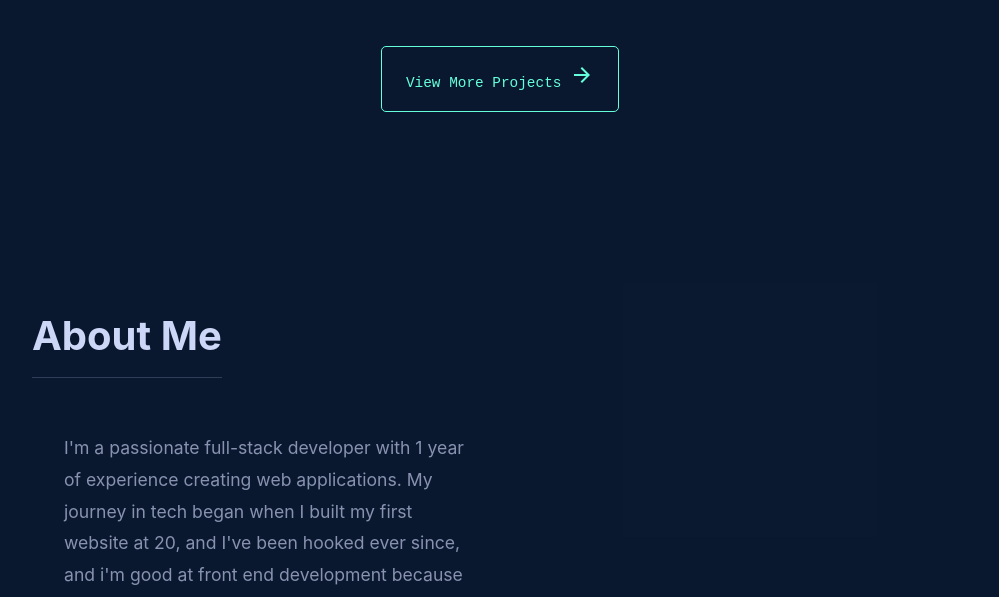
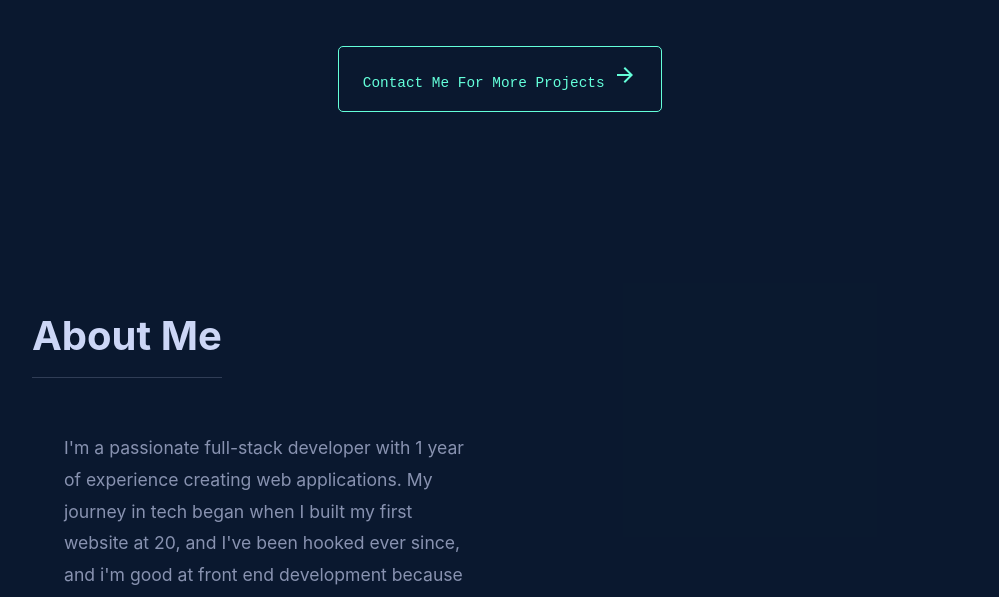
Before and after one commit to FernandoUrita/Personal-Portfolio, a plain HTML site: page index.html in a window 1280 px wide. Shown: the part 2766-3363 px from the top of the page, without its empty margins (140-1139 px from the left). Drawn offline with Linux system fonts and the light colour scheme.

Commit message:
Update index.html

```diff
--- a/index.html
+++ b/index.html
@@ -295,8 +295,8 @@
 </div>
 
         <div class="view-more">
-            <a href="#" class="btn secondary-btn">
-                View More Projects
+            <a href="#contact" class="btn secondary-btn">
+                Contact Me For More Projects
                 <svg xmlns="http://www.w3.org/2000/svg" viewBox="0 0 24 24" width="24" height="24"><path d="M12 4l-1.41 1.41L16.17 11H4v2h12.17l-5.58 5.59L12 20l8-8z"/></svg>
             </a>
         </div>
```
